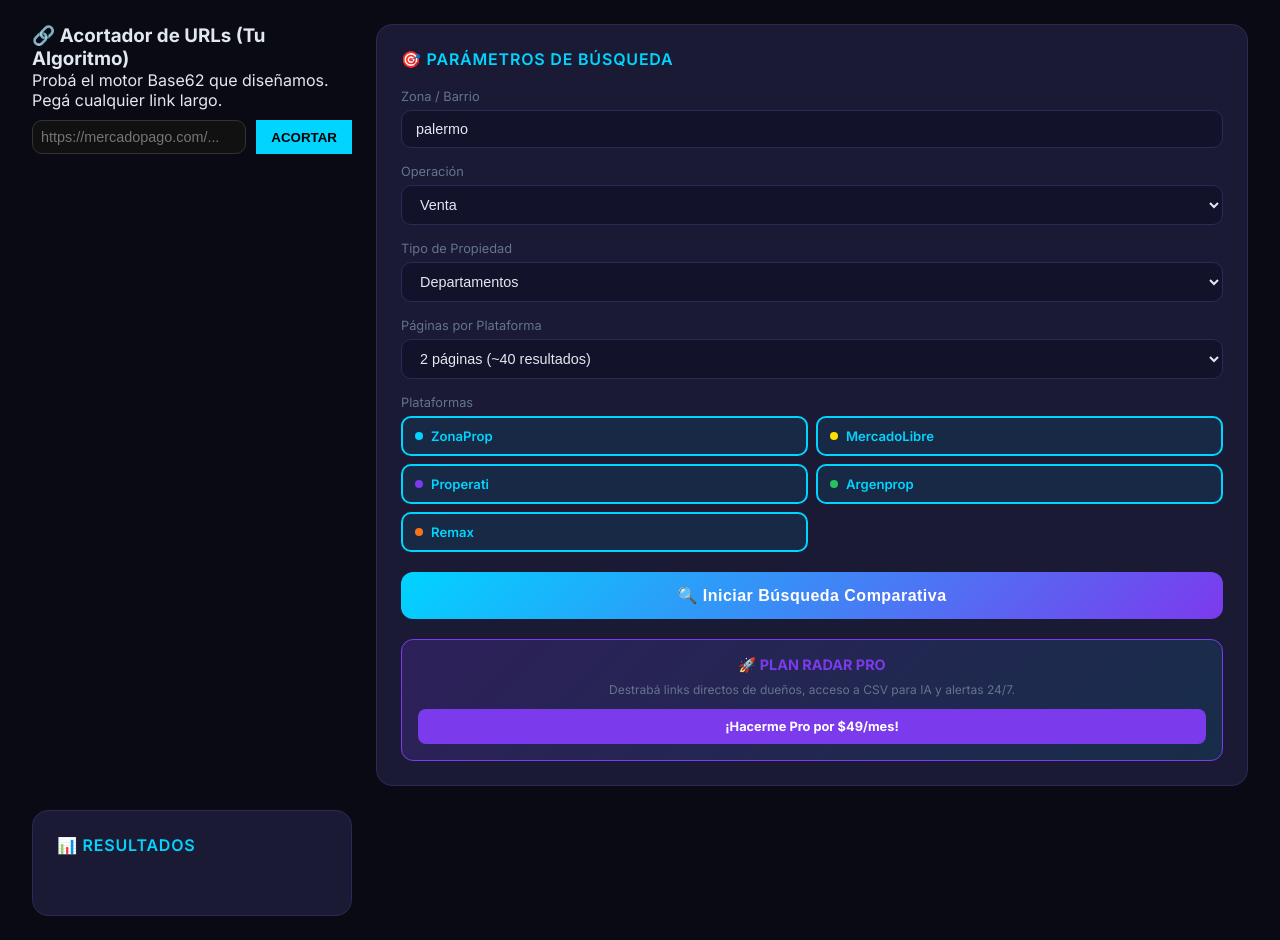
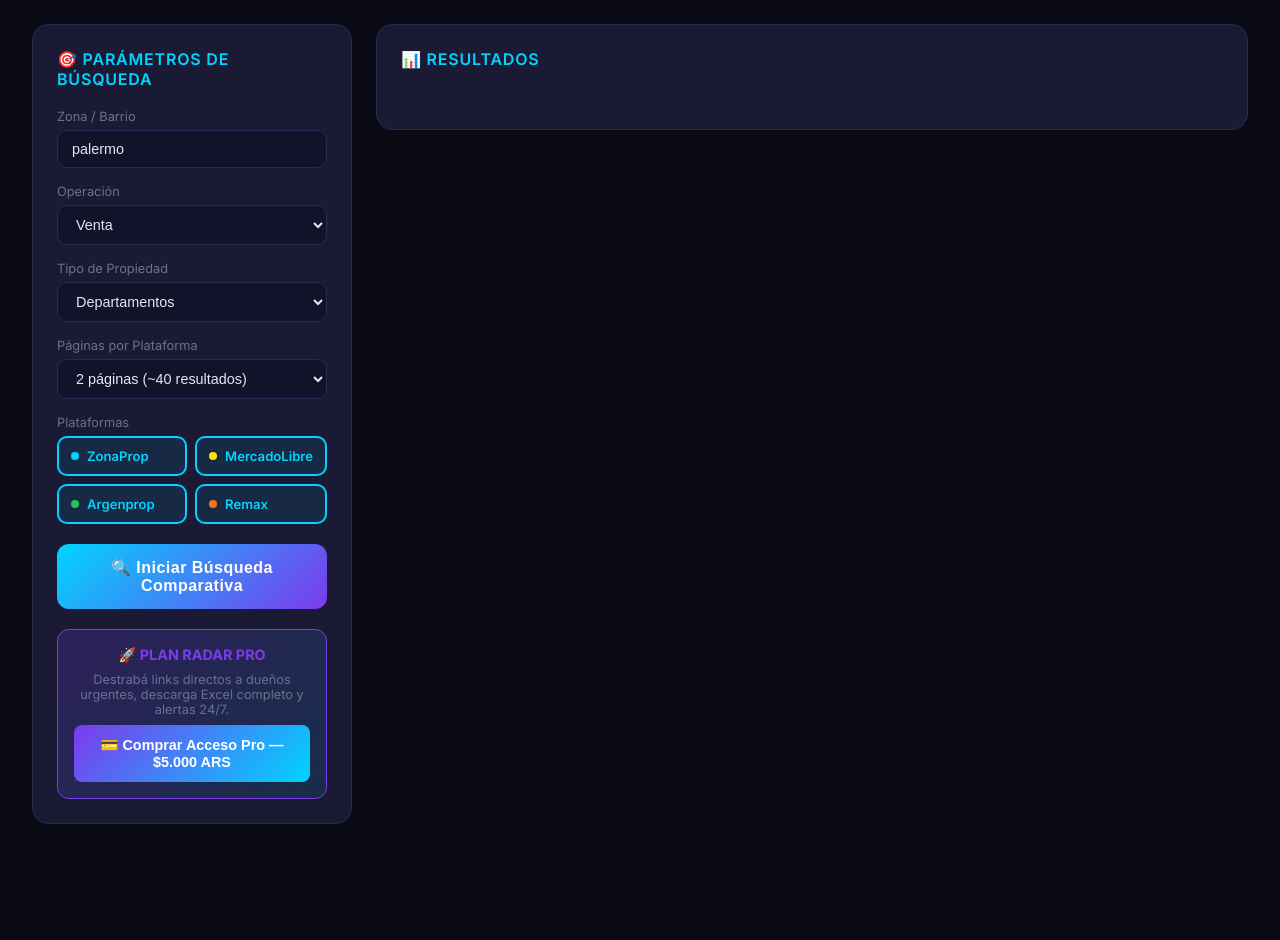
Before and after one commit to BestiaTantrica/scrap, a Flask app: page /lab in a window 1280 px wide. Shown: the part 88-1028 px from the top of the page. After the commit the page ends 912 px from the top, so only its background shows below. Run offline with Flask 3, Linux system fonts and the light colour scheme.

Commit message:
chore: update documentation and consolidate radar structure for handover

```diff
--- a/radar-inmobiliario/templates/index.html
+++ b/radar-inmobiliario/templates/index.html
@@ -103,18 +103,6 @@ td{padding:10px 14px;vertical-align:middle}
 
 <div class="container">
   <div class="grid">
-      <div class="card">
-        <h3>🔗 Acortador de URLs (Tu Algoritmo)</h3>
-        <p>Probá el motor Base62 que diseñamos. Pegá cualquier link largo.</p>
-        <div style="display:flex;gap:10px;margin-top:10px">
-          <input type="text" id="longUrl" placeholder="https://mercadopago.com/..." style="flex:1;padding:8px;background:#111;border:1px solid #333;color:white">
-          <button onclick="generarLinkCorto()" style="background:var(--accent);color:black;border:none;padding:8px 15px;font-weight:bold;cursor:pointer">ACORTAR</button>
-        </div>
-        <div id="shortResult" style="margin-top:15px;padding:10px;background:rgba(56,189,248,0.1);border-left:4px solid var(--accent);display:none">
-          <p style="font-size:0.8rem;color:var(--muted)">Link comprimido por el algoritmo:</p>
-          <a href="#" id="finalShortLink" target="_blank" style="color:var(--accent);font-weight:bold;text-decoration:none"></a>
-        </div>
-      </div>
     <div class="panel">
       <h2>🎯 Parámetros de Búsqueda</h2>
 
@@ -145,35 +133,27 @@ td{padding:10px 14px;vertical-align:middle}
 
       <label>Plataformas</label>
       <div class="platforms" id="platforms">
-        <div class="plat-btn active" data-id="zonaprop">
-          <span class="dot dot-zp"></span>ZonaProp
-        </div>
-        <div class="plat-btn active" data-id="mercadolibre">
-          <span class="dot dot-ml"></span>MercadoLibre
-        </div>
-        <div class="plat-btn active" data-id="properati">
-          <span class="dot dot-olx"></span>Properati
-        </div>
-        <div class="plat-btn active" data-id="argenprop">
-          <span class="dot dot-ap"></span>Argenprop
-        </div>
-        <div class="plat-btn active" data-id="remax">
-          <span class="dot dot-ic"></span>Remax
-        </div>
+        <div class="plat-btn active" data-id="zonaprop"><span class="dot dot-zp"></span>ZonaProp</div>
+        <div class="plat-btn active" data-id="mercadolibre"><span class="dot dot-ml"></span>MercadoLibre</div>
+        <div class="plat-btn active" data-id="argenprop"><span class="dot dot-ap"></span>Argenprop</div>
+        <div class="plat-btn active" data-id="remax"><span class="dot dot-ic"></span>Remax</div>
       </div>
 
       <button class="btn-search" id="btnSearch" onclick="iniciarBusqueda()">
         🔍 Iniciar Búsqueda Comparativa
       </button>
 
-      <div class="membership-card">
+      <div class="membership-card" style="margin-top:20px">
         <h3>🚀 Plan Radar Pro</h3>
-        <p>Destrabá links directos de dueños, acceso a CSV para IA y alertas 24/7.</p>
-        <a href="#" class="btn-upgrade" onclick="alert('Redirigiendo a Checkout de MercadoPago...')">¡Hacerme Pro por $49/mes!</a>
+        <p style="font-size:.8rem;color:var(--muted);margin:8px 0">Destrabá links directos a dueños urgentes, descarga Excel completo y alertas 24/7.</p>
+        <button class="btn-upgrade" onclick="iniciarPago()" style="width:100%;padding:12px;background:linear-gradient(135deg,#7c3aed,#00d4ff);color:#fff;border:none;border-radius:8px;font-weight:700;cursor:pointer;font-size:.9rem">
+          💳 Comprar Acceso Pro — $5.000 ARS
+        </button>
+        <p id="pagoStatus" style="font-size:.75rem;color:var(--muted);margin-top:8px;display:none">Redirigiendo a MercadoPago...</p>
       </div>
     </div>
 
-    <!-- Panel de resultados -->
+
     <div class="panel">
       <div class="results-header">
         <h2>📊 Resultados</h2>
@@ -374,21 +354,26 @@ async function iniciarBusqueda() {
     btn.disabled = false; btn.textContent = '🔍 Iniciar Búsqueda Comparativa';
   };
 }
-async function generarLinkCorto() {
-  const url = document.getElementById('longUrl').value;
-  if(!url) return;
-  const res = await fetch('/api/shorten', {
-    method: 'POST',
-    headers: {'Content-Type': 'application/json'},
-    body: JSON.stringify({url: url})
-  });
-  const data = await res.json();
-  if(data.short_url) {
-    const box = document.getElementById('shortResult');
-    const link = document.getElementById('finalShortLink');
-    box.style.display = 'block';
-    link.href = data.short_url;
-    link.textContent = data.short_url;
+async function iniciarPago() {
+  const zona = document.getElementById('zona').value.trim() || 'general';
+  const statusEl = document.getElementById('pagoStatus');
+  statusEl.style.display = 'block';
+  statusEl.textContent = '⏳ Generando link de pago...';
+  try {
+    const res = await fetch('/api/generar_pago', {
+      method: 'POST',
+      headers: {'Content-Type': 'application/json'},
+      body: JSON.stringify({ email: 'cliente@radar.com', zona: zona, plan: 'full' })
+    });
+    const data = await res.json();
+    if (data.init_point) {
+      statusEl.textContent = '✅ Redirigiendo a MercadoPago...';
+      window.open(data.init_point, '_blank');
+    } else {
+      statusEl.textContent = '❌ Error: ' + (data.error || 'No se pudo generar el pago');
+    }
+  } catch(e) {
+    statusEl.textContent = '❌ Error de conexión con el servidor';
   }
 }
 </script>
```
Also changed, not shown: HANDOVER_STATUS.md (added, +23 -0 lines), README.md.
